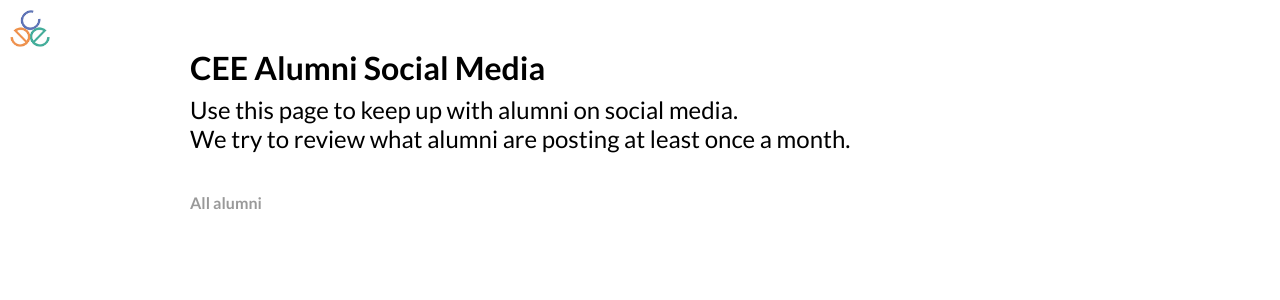
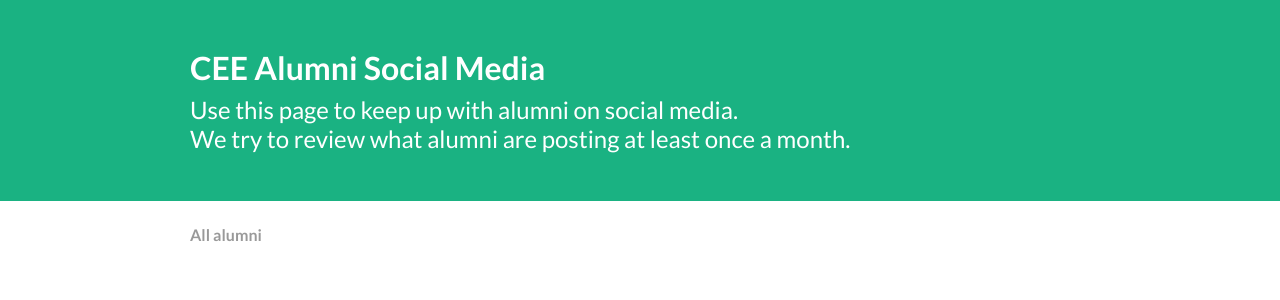
Before and after one commit to CapitalOneCanadaHackathon/GTC2017-1, a Flask app: template templates/index.html in a window 1280 px wide. Shown: the top 300 px of the page. Run offline with Flask 2, Linux system fonts and the light colour scheme; the template is opened without the code that fills it, so the values that code supplies are empty; parts of the project's set-up code (start-up, migrations or seed data) failed here and were passed over; some libraries are stand-ins or nearby versions.

Commit message:
resolved merge and added styling

```diff
--- a/static/style.css
+++ b/static/style.css
@@ -1,40 +1,44 @@
     body {
-  width: 900px;
-  margin: 0 auto 10rem;
+      margin: 0 auto;
       font-family: 'Lato', 'Helvetica Neue', sans-serif;
     }
     .corner-logo {
-  position: fixed;
-  top: 10px;
-  left: 10px;
-  opacity: 0.8;
-  transition: opacity 0.2s;
-}
-.corner-logo:hover {
-  opacity: 1;
+      position: absolute;
+      top: 3rem;
+      left: 2rem;
+      display: none;
     }
     .corner-logo img {
       width: 40px;
     }
     header {
-  margin: 3rem auto 2rem;
+      margin-bottom: 1rem;
+      background: #1ab282;
+      color: white;
     }
-h1 {
+    header h1 {
       font-size: 2rem;
-  margin: 0 0 0.5rem;
+      margin: 0 auto 0.5rem;
     }
-h2 {
+    header h2 {
       font-size: 1.5rem;
       font-weight: 400;
-  margin: 0;
+      margin: 0 auto;
+    }
+    .index, header h1, header h2 {
+      max-width: 900px;
+      width: 70%;
+    }
+    .index {
+      margin: 0 auto;
     }
     .all-alumni, .review-schedule {
       display: inline-block;
       vertical-align: top;
     }
     .all-alumni {
-  width: 150px;
-  margin-right: 2rem;
+      width: 15%;
+      margin-right: 4%;
       position: relative;
       top: 0.5rem;
     }
@@ -46,7 +50,7 @@ h2 {
       text-decoration: none;
     }
     .review-schedule {
-  width: 650px;
+      width: 80%;
     }
     p {
       margin: 0;
@@ -76,7 +80,12 @@ p {
       border: 1px solid rgba(0,0,0,0.1);
       border-radius: 6px;
     }
-.alum:hover {
+    .reviewed {
+      border: 1px solid rgb(0,190,0);
+    }
+    .reviewed .name, .reviewed .primary-contact, .reviewed .last-contact {
+      color: rgb(0,190,0);
+      opacity: 0.85;
     }
     .alum main, .alum aside {
       display: inline-block;
@@ -85,17 +94,17 @@ p {
     .alum aside {
       float: right;
     }
-a.review-btn {
+    .review-btn {
       border: 1px solid;
       padding: 5px 10px;
       border-radius: 4px;
       position: relative;
       top: 0.3rem;
       text-decoration: none;
-  color: rgba(0,0,0,0.7);
+      color: rgba(0,0,0,0.7 );
       opacity: 0.5;
     }
-a.review-btn:hover {
+    .review-btn:hover {
       opacity: 1;
       color: rgba(0, 190, 0, 1);
     }
@@ -142,3 +151,52 @@ a.phone, a.email {
     .contact-line {
       margin-bottom: 0.25rem;
     }
+
+    @media screen and (max-width: 768px) {
+      .all-alumni {
+        display: none;
+      }
+      .index, header h1, header h2 {
+        width: 90%;
+      }
+      header {
+        padding-top: 2rem;
+        padding-bottom: 2rem;
+      }
+      br {
+        display: none;
+      }
+      .alum {
+        padding: 1rem;
+      }
+      .review-schedule {
+        width: 100%;
+      }
+      .alum main {
+        width: 60%;
+      }
+      .contact-btns {
+        line-height: 1.9;
+      }
+      .primary-contact {
+        margin-bottom: 0.25rem;
+      }
+      .name, .contact-btns {
+        display: block;
+      }
+    }
+    @media screen and (min-width: 769px) {
+      header {
+        padding-top: 3rem;
+        padding-bottom: 3rem;
+      }
+      .index, header h1, header h2 {
+        width: 85%;
+      }
+      .all-alumni {
+        min-width: 150px;
+      }
+      .review-schedule {
+        width: 70%;
+      }
+    }
--- a/templates/index.html
+++ b/templates/index.html
@@ -4,12 +4,6 @@
   <head>
     <link href="https://fonts.googleapis.com/css?family=Lato:400,400i,700" rel="stylesheet"> <link rel="stylesheet" type="text/css" href="{{ url_for('static', filename='style.css') }}">
     <script src="https://cdnjs.cloudflare.com/ajax/libs/axios/0.17.0/axios.min.js"></script>
-    <script>
-    function markreviewed(idx) {
-      axios.get('/update/'+idx)
-        document.getElementById(idx).classList.add("reviewed")
-    }
-    </script>
   </head>
 
   <body>
@@ -19,17 +13,18 @@
 
     <header>
       <h1>CEE Alumni Social Media</h1>
-      <h2>Use this page to keep up with alumni on social media.<br/>We try to review what alumni are posting at least once a month.</h2>
+      <h2>Use this page to keep up with alumni on social media.<br/> We try to review what alumni are posting at least once a month.</h2>
     </header>
 
+  <div class="index">
     <sidebar class="all-alumni">
       <p><b>All alumni</b></p>
       {% for alum in alumni | sort(attribute="last name") %}
         <a href="#{{alum.idx}}">{{ alum["first name"] | title }} {{ alum["last name"] | title }}</a>
       {% endfor %}
     </sidebar>
+
     <main class="review-schedule">
-
       {% macro review_block(alum) -%}
         <div class="alum" id={{alum.idx}}>
           <main>
@@ -45,7 +40,7 @@
           <p class="last-contact"><b>Last reviewed on</b> {{ alum['last review']}}</p>
           </main>
           <aside>
-        <input type=button value='reviewed' class="review-btn" onclick='markreviewed({{alum.idx}})'></a>
+          <button class="review-btn" onclick='markreviewed({{alum.idx}})'>reviewed</button>
           </aside>
         </div>
       {%- endmacro %}
@@ -96,5 +91,6 @@
         {% endif%}
       {% endfor %}
     </main>
+
   </body>
 </html>
```
Lines whose indentation alone changed are shown as unchanged.
